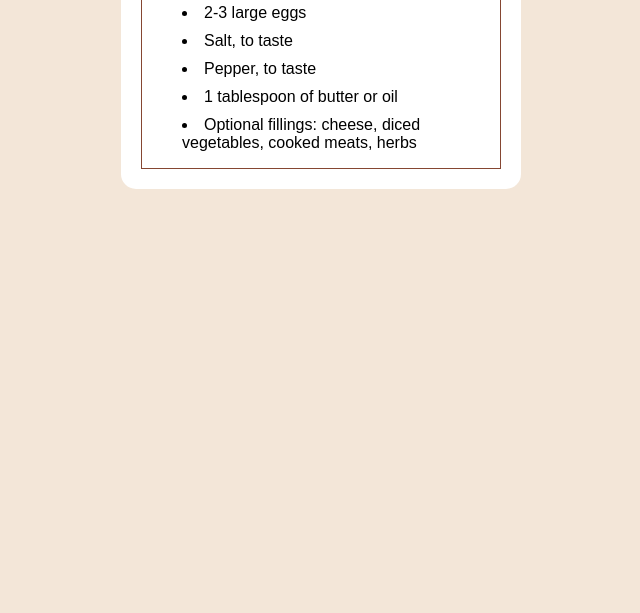
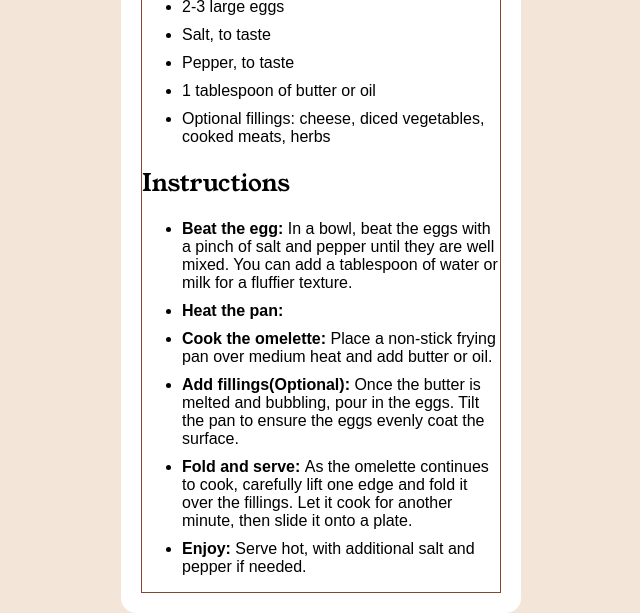
Before and after one commit to AliCamara20/Recipe-page, a plain HTML site: page index.html in a window 1280 px wide. Shown: the part 606-1219 px from the top of the page, without its empty margins (319-959 px from the left). Before the commit the page ends 800 px from the top, so only its background shows below. Drawn offline with Linux system fonts and the light colour scheme; a web font is replaced by a local one.

Commit message:
updated index.html

```diff
--- a/index.html
+++ b/index.html
@@ -36,9 +36,33 @@
             <li class="list_items"> Salt, to taste</li>
             <li class="list_items">Pepper, to taste</li>
             <li class="list_items">1 tablespoon of butter or oil</li>
-            <li class="list_items"> Optional fillings: cheese, diced vegetables, cooked meats, herbs
-          </li>
-        </ul>
+            <li class="list_items"> Optional fillings: cheese, diced vegetables, cooked meats, herbs</li>
+          </ul>
+
+        </section>
+
+        <section class="instructions">
+          <h2 class="ins_header">Instructions</h2>
+            <ul class="instruction_list">
+              <li class="list_items"><b>Beat the egg: </b>In a bowl, beat the eggs with a pinch of salt and pepper until they are well mixed.
+                You can add a tablespoon of water or milk for a fluffier texture.
+              </li>
+              <li class="list_items"><b>Heat the pan: </b></li>
+              <li class="list_items"><b>Cook the omelette: </b>
+                Place a non-stick frying pan over medium heat and add butter or oil.
+              </li>
+              <li class="list_items"><b>Add fillings(Optional): </b>
+                Once the butter is melted and bubbling, pour in the eggs. Tilt the pan to ensure
+                the eggs evenly coat the surface.
+              </li>
+              <li class="list_items"><b>Fold and serve: </b>
+                As the omelette continues to cook, carefully lift one edge and fold it over the
+                fillings. Let it cook for another minute, then slide it onto a plate.
+              </li>
+              <li class="list_items"><b>Enjoy: </b>
+                Serve hot, with additional salt and pepper if needed.
+              </li>
+            </ul>
 
         </section>
 
--- a/style.css
+++ b/style.css
@@ -78,9 +78,5 @@ p{
     margin-top: 10px;
 }
 .list_items b{
- margin-left: 10px;
+
 }
-
- .ingredients .ingredients_list{
-    list-style-position: inside;
-}
```
